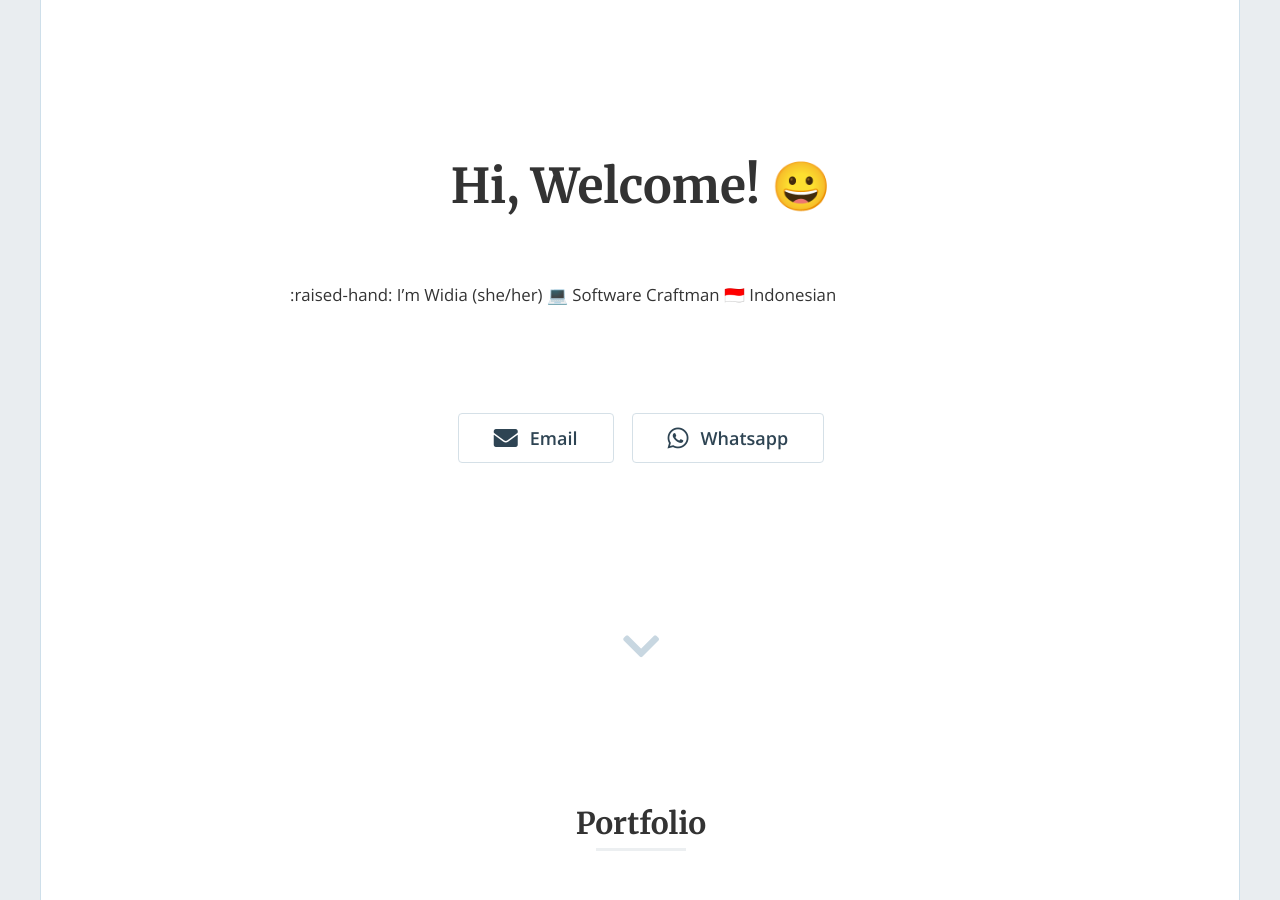
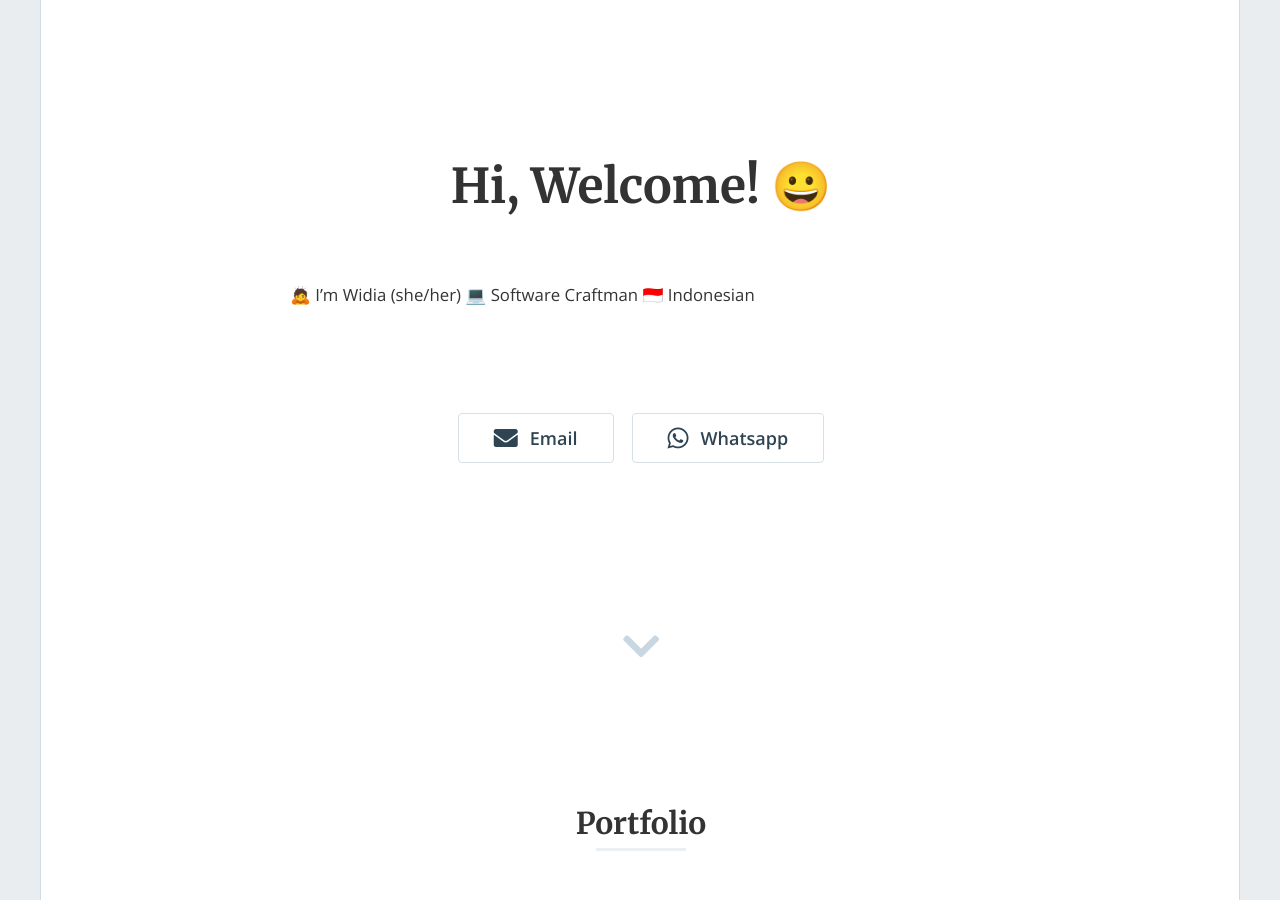
Before and after one commit to widiarifki/widiarifki.github.io, a Jekyll site: the page built from index.html, in a window 1280 px wide and 900 px high. Built offline with Jekyll 4.4.1, drawn with Linux system fonts in a browser that asks for light colours; nearby versions of some CDN libraries; emoji names are drawn with the system emoji font; the list of posts is cut into pages by our own code.

Commit message:
update desc

```diff
--- a/_config.yml
+++ b/_config.yml
@@ -16,7 +16,7 @@
 title: "Widia Rifki's Portfolio"
 email: 'widiarifki@gmail.com'
 heading: 'Hi, Welcome! :grinning:'
-description: ":raised-hand: I'm Widia (she/her) :computer: Software Craftman :indonesia: Indonesian"
+description: ":bow: I'm Widia (she/her) :computer: Software Craftman :indonesia: Indonesian"
 baseurl: "" # the subpath of your site, e.g. /blog
 url: "https://widiarifki.github.io" # the base hostname & protocol for your site, e.g. https://example.com
 twitter_username: ''
```
